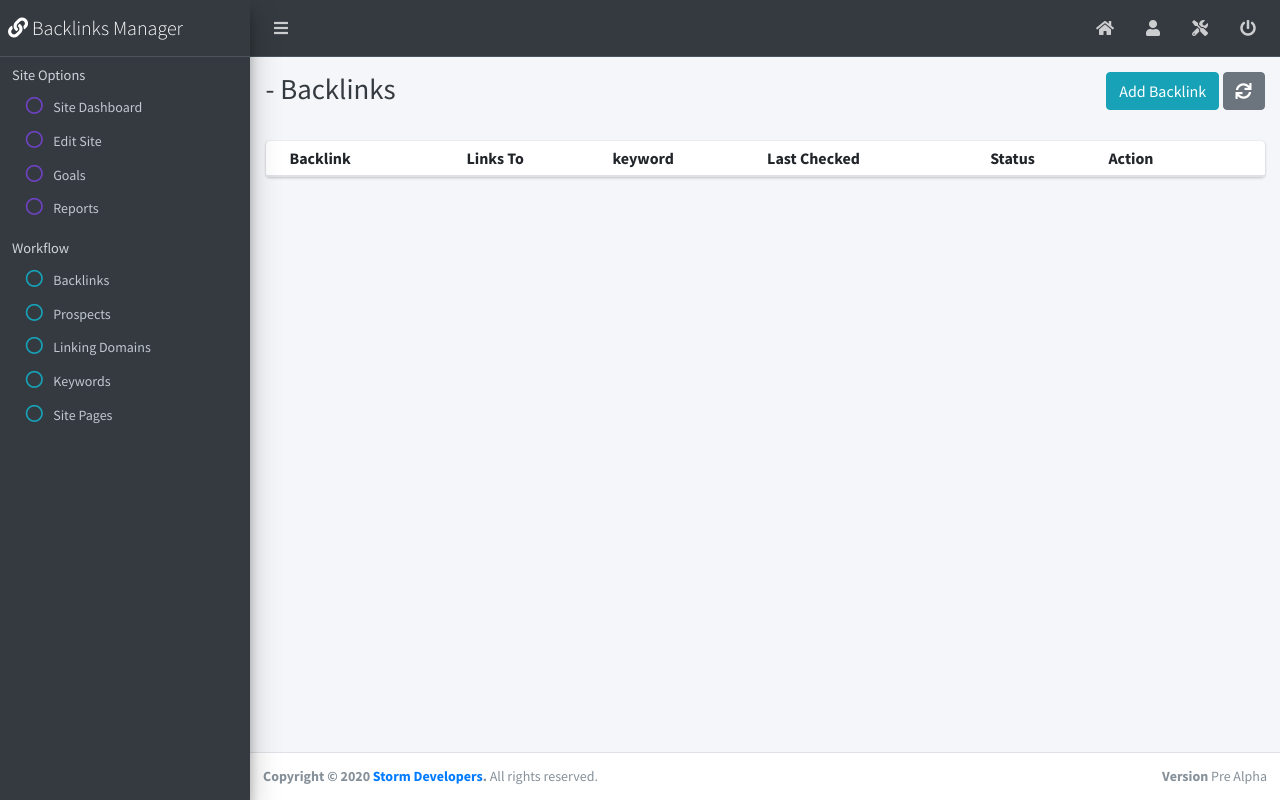
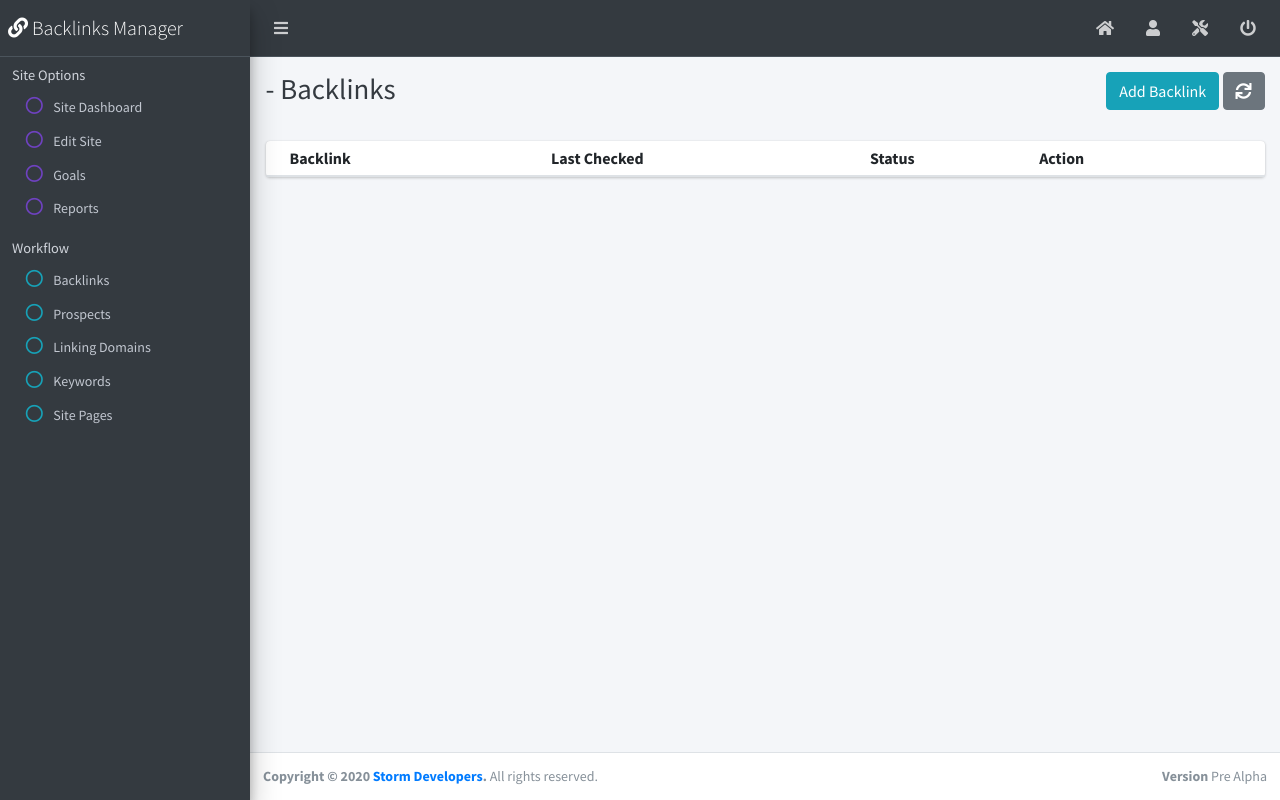
Before and after one commit to Narvuk/BacklinksManager, a Symfony app: template templates/sites/backlinks.html.twig in a window 1280 px wide. Run offline with Twig, Linux system fonts and the light colour scheme; the template is opened without the code that fills it, so the values that code supplies are empty; form fields are guessed from the names that the template uses; some libraries are stand-ins or nearby versions.

Commit message:
minor change for now

```diff
--- a/templates/sites/backlinks.html.twig
+++ b/templates/sites/backlinks.html.twig
@@ -18,8 +18,6 @@
                   <thead>
                     <tr>
                       <th>Backlink</th>
-                      <th>Links To</th>
-                      <th>keyword</th>
                       <th>Last Checked</th>
                       <th>Status</th>
                       <th>Action</th>
@@ -29,8 +27,6 @@
                   {% for a in backlinks %}
                     <tr>
                       <td>{{ a.backlink }}</td>
-                      <td>page to come</td>
-                      <td>keyword here</td>
                       <td>{{ a.lastchecked|date('Y-m-d') }}</td>
                       <td><span class="tag tag-success"><div id="bstatus-{{a.id}}">{{ a.status }}</div></span></td>
                       <td>
```
